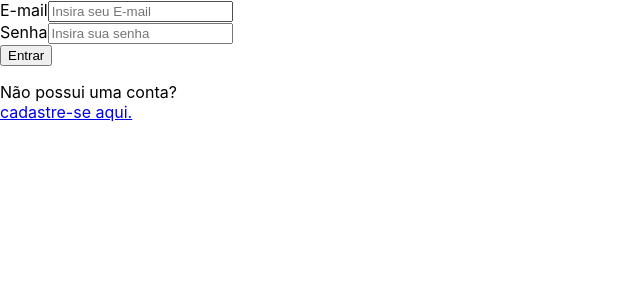
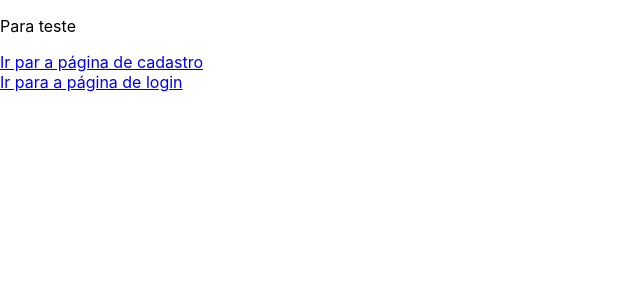
Before and after one commit to vitor-moraes/e-commerce, a React (Create React App) app in the folder frontend/: page / in a window 1280 px wide. Shown: the top 300 px of the page, without its empty margins (0-640 px from the left). Built offline with nearby package versions, Linux system fonts and the light colour scheme.

Commit message:
feat: routing

```diff
--- a/frontend/src/App.js
+++ b/frontend/src/App.js
@@ -1,8 +1,8 @@
 import "./App.css";
-import SignIn from "./pages/SignIn";
+import Routes from "./routes";
 
 function App() {
-  return <SignIn />;
+  return <Routes />;
 }
 
 export default App;
--- a/frontend/src/pages/Home/index.js
+++ b/frontend/src/pages/Home/index.js
@@ -1,9 +1,17 @@
 import React from "react";
+import { Link } from "react-router-dom";
 
 // import { Container } from './styles';
 
 function Home() {
-  return <div />;
+  return (
+    <div>
+      <p>Para teste</p>
+      <Link to="/sign-up">Ir par a página de cadastro</Link>
+      <br />
+      <Link to="/sign-in">Ir para a página de login</Link>
+    </div>
+  );
 }
 
 export default Home;
--- a/frontend/src/pages/SignIn/index.js
+++ b/frontend/src/pages/SignIn/index.js
@@ -1,4 +1,5 @@
 import React, { useState } from "react";
+import { Link } from "react-router-dom";
 
 // import { Container } from './styles';
 
@@ -53,9 +54,12 @@ function SignIn() {
           <p>
             Não possui uma conta?
             <br />
-            <a className="register-link ml-1" href="/cadastro">
-              cadastre-se aqui.
-            </a>
+            <Link to="/sign-up">cadastre-se aqui.</Link>
+          </p>
+          <p>
+            Para teste
+            <br />
+            <Link to="/">Ir para a Home</Link>
           </p>
         </div>
       </div>
--- a/frontend/src/pages/SignUp/index.js
+++ b/frontend/src/pages/SignUp/index.js
@@ -1,9 +1,14 @@
 import React from "react";
+import { Link } from "react-router-dom";
 
 // import { Container } from './styles';
 
 function SignUp() {
-  return <div />;
+  return (
+    <div>
+      <Link to="/sign-in">Fazer login.</Link>
+    </div>
+  );
 }
 
 export default SignUp;
--- /dev/null
+++ b/frontend/src/routes.js
@@ -0,0 +1,22 @@
+import React from "react";
+import {
+  BrowserRouter as Router,
+  Routes as Switch,
+  Route,
+  Link,
+} from "react-router-dom";
+import SignIn from "./pages/SignIn";
+import SignUp from "./pages/SignUp";
+import Home from "./pages/Home";
+
+export default function Routes() {
+  return (
+    <Router>
+        <Switch>
+          <Route path="/sign-in" element={<SignIn />} />
+          <Route path="/sign-up" element={<SignUp />} />
+          <Route path="/" element={<Home />} />
+        </Switch>
+    </Router>
+  );
+}
```
